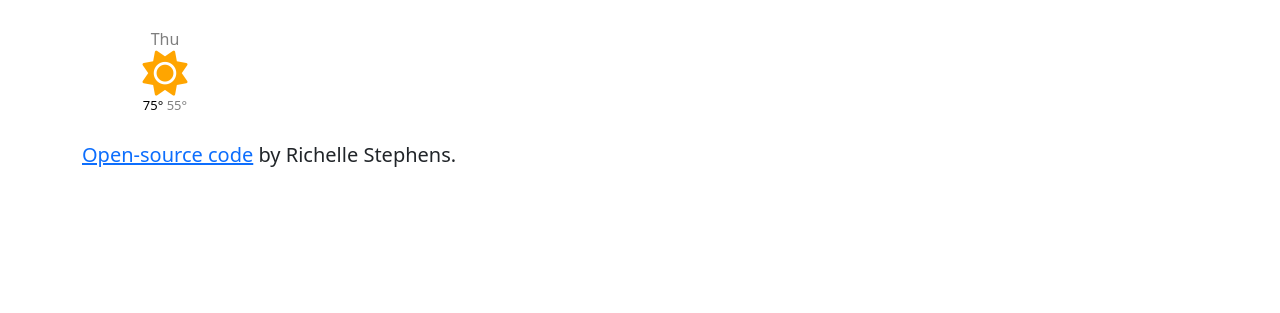
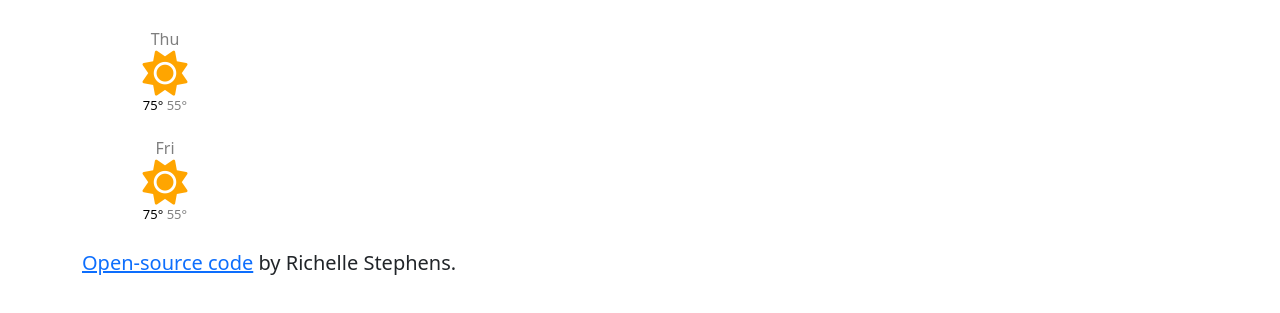
Before and after one commit to RStephens2010/richelle-stephens-weather-app-fix-fix, a website built with Parcel: page index.html in a window 1280 px wide. Shown: the part 463-776 px from the top of the page. Built offline with nearby package versions, Linux system fonts and the light colour scheme; no server answers.

Commit message:
Added additional extended forecast graphic

```diff
--- a/index.html
+++ b/index.html
@@ -98,6 +98,20 @@
         </div>
       </div>
 
+      <div class="weather-forecast">
+        <div class="row">
+          <div class="col-2">
+            <div class="weather-forecast-date">
+              Fri
+            </div>
+            <i class="fa-solid fa-sun sun-icon"></i>
+            <div class="weather-forecast-temperature">
+              <span class="weather-forecast-temperature-max">75°</span>
+              <span class="weather-forecast-temperature-min">55°</span>
+            </div>
+          </div>
+        </div>
+      </div>
 
     <br />
     <p>
```
